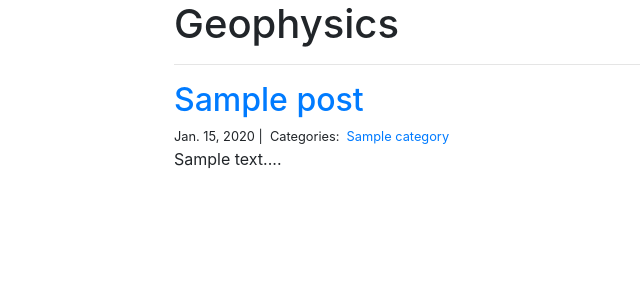
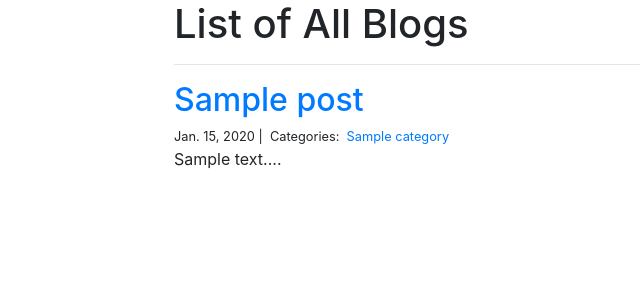
Before and after one commit to ezraermy/myblog, a Django app: page /blog/ in a window 1280 px wide. Shown: the part 56-356 px from the top of the page, without its empty margins (111-751 px from the left). Run offline with Django 3.2, Linux system fonts and the light colour scheme; tables that the repository leaves empty hold one stand-in row (values such as "Sample post"); some libraries are stand-ins or nearby versions.

Commit message:
Index templates edited

```diff
--- a/blog/templates/blog/blog_index.html
+++ b/blog/templates/blog/blog_index.html
@@ -2,7 +2,7 @@
 
 {% block body %}
 <div class="col-md-8 offset-md-2">
-    <h1>Geophysics</h1>
+    <h1>List of All Blogs</h1>
     <hr>
     {% for post in posts %}
     <h2><a href="{% url 'blog_detail' post.pk%}">{{ post.title }}</a></h2>
```
